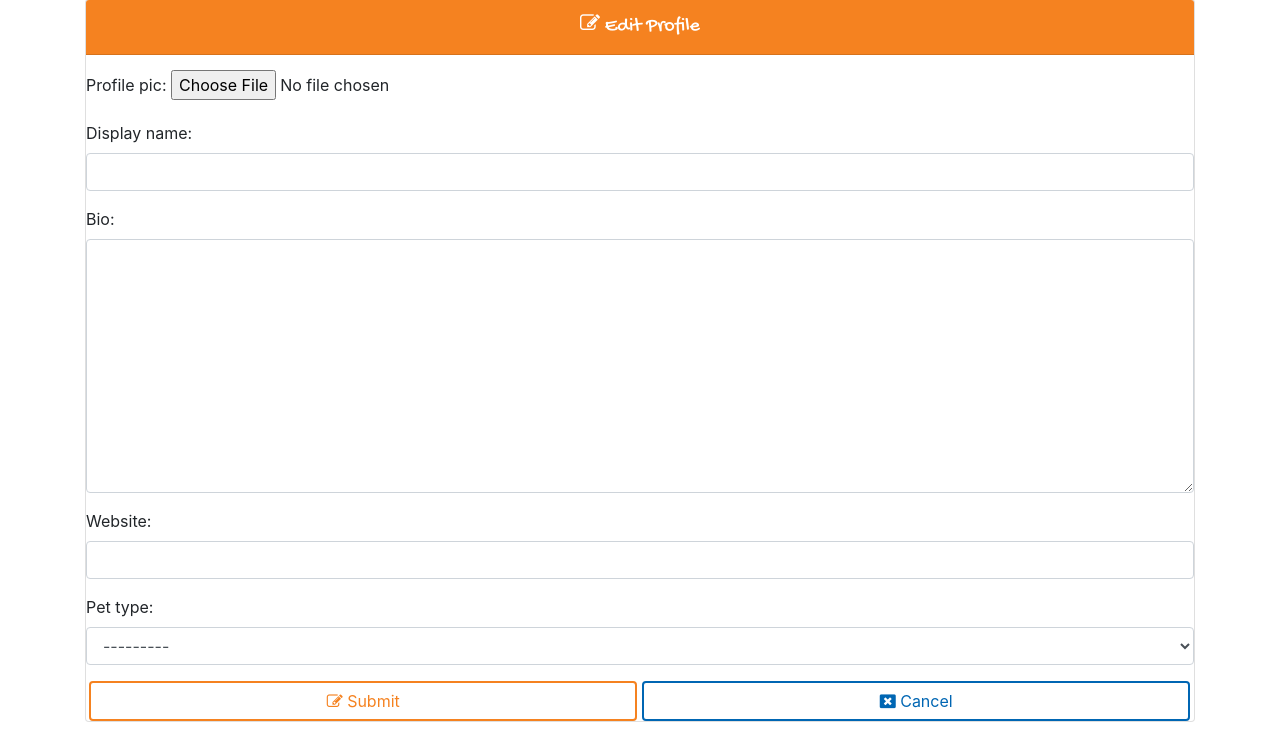
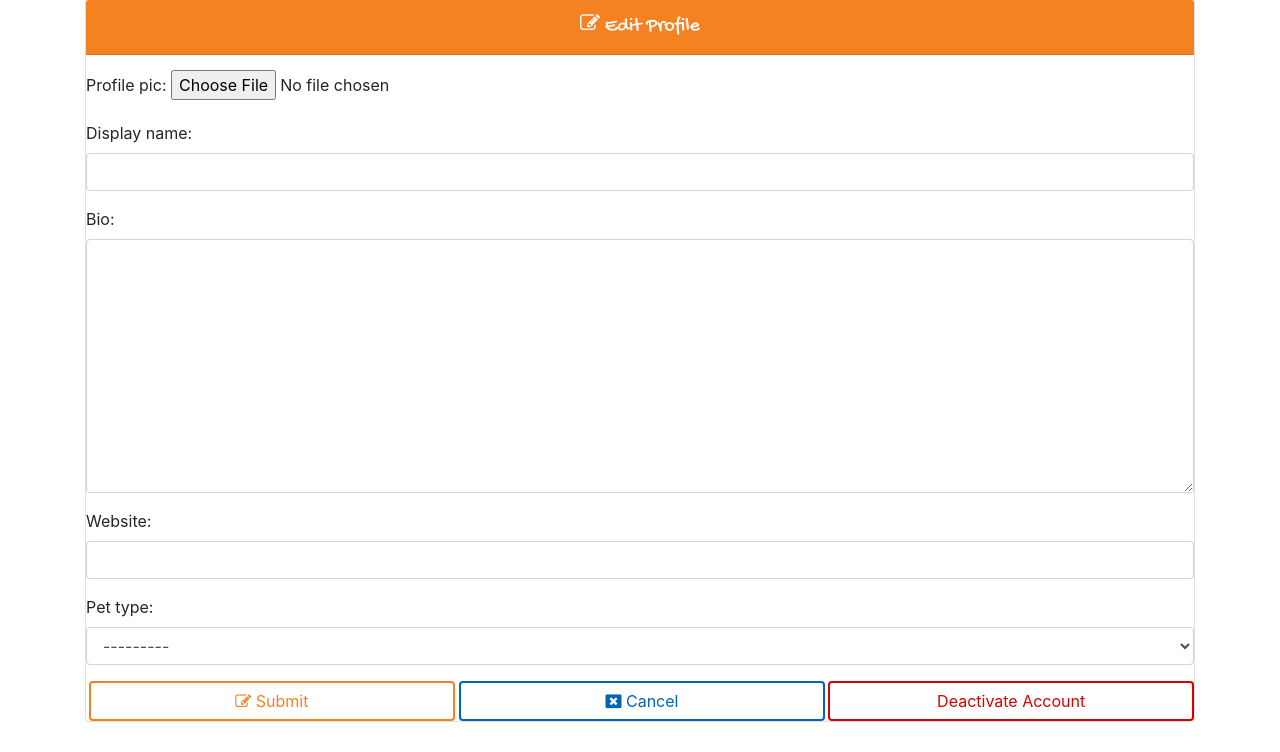
Before and after one commit to Eli-J-Camara/PetGram, a Django app: page /edit/1/ in a window 1280 px wide. Shown: the part 134-886 px from the top of the page. Before the commit the page ends 856 px from the top, so only its background shows below. Run offline with Django 3.2, Linux system fonts and the light colour scheme; the visitor is signed in with stand-in values (Sample User, id 1); data comes from the database, SQL or seed files in the repository; data that the repository does not hold is empty; some libraries are stand-ins or nearby versions.

Commit message:
added a delete button and modal

```diff
--- a/config/urls.py
+++ b/config/urls.py
@@ -46,6 +46,7 @@ urlpatterns = [
     path('feed/', post.users_feed, name='user_feed'),
     path('hashtag/<slug:slug_id>/', post.hashtag_view, name='hashtag_view'),
     path('edit_post/<int:post_id>/', post.editPost_view, name='editpost'),
+    path('deactivate/<int:user_id>/', profile.delete_user, name="delete_user"),
 ]
 
 if settings.DEBUG:
--- a/static/css/style.css
+++ b/static/css/style.css
@@ -168,14 +168,14 @@ li.list-group-item > a:hover {
     border-radius: 50%;
  }
 
-.btn-comment {
+.btn.btn-comment {
     border: 2px solid #f58220;
     color: #f58220;
     background-color: #fff;
     cursor: pointer;
 }
 
-.btn-comment:hover {
+.btn.btn-comment:hover {
     background-color: #f58220;
     color: #fff;
 }
@@ -187,7 +187,7 @@ li.list-group-item > a:hover {
     color: #f58220;
     background-color: #fff;
     cursor: pointer;
-    width: 49.5%;
+    width: 33%;
     margin-left: 3px;
 }
 
@@ -201,7 +201,7 @@ li.list-group-item > a:hover {
     color: #0066b3;
     background-color: #fff;
     cursor: pointer;
-    width: 49.5%;
+    width: 33%;
 }
 
 .btn.edit-profile:hover {
@@ -209,10 +209,28 @@ li.list-group-item > a:hover {
     color: #fff;
 }
 
+.btn.deactivate {
+    border: 2px solid #d10303;
+    color: #d10303;
+    background-color: #fff;
+    cursor: pointer;
+    width: 33%;
+    float: right;
+}
+
+.btn.deactivate:hover {
+    background-color: #d10303;
+    color: #fff;
+}
+
 img.card-img-top {
     max-height: 500px;
     object-fit: cover;
 
+}
+
+.profile-card {
+    margin-bottom: 30px;
 }
 
 /* Notification page */
@@ -252,6 +270,8 @@ ul.notify-link > a:hover {
     font-family: 'Roboto', sans-serif;;
 }
 
+/* Search page */
+
 .card-header.search-head {
     font-family: 'Gochi Hand', cursive;
     font-size: 20px;
--- a/templates/edit_profile.html
+++ b/templates/edit_profile.html
@@ -16,6 +16,9 @@
     <link rel="stylesheet" href="{% static 'css/style.css' %}" />
     <link rel="preconnect" href="https://fonts.gstatic.com">
     <link href="https://fonts.googleapis.com/css2?family=Gochi+Hand&family=Roboto&family=Rock+Salt&display=swap" rel="stylesheet">
+    <script src="https://ajax.googleapis.com/ajax/libs/jquery/3.5.1/jquery.min.js"></script>
+    <script src="https://cdnjs.cloudflare.com/ajax/libs/popper.js/1.16.0/umd/popper.min.js"></script>
+    <script src="https://maxcdn.bootstrapcdn.com/bootstrap/4.5.2/js/bootstrap.min.js"></script>
     <script src="https://code.iconify.design/1/1.0.7/iconify.min.js"></script>
     <title>Document</title>
 </head>
@@ -32,10 +35,31 @@
         {{ form.as_p }}
         <button class="btn profile-edit btn-md" type="submit"><i class="fa fa-pencil-square-o" aria-hidden="true"></i> Submit</button>
         <a href="/profile/{{user.id}}/"><button class="btn edit-profile btn-md"> <i class="fa fa-window-close" aria-hidden="true"></i> Cancel</button></a>
-
+        {% comment %} <a href="/deactivate/{{user.id}}/">Deactivate</a> {% endcomment %}
+        <span><button type="button" class="btn deactivate btn-md" data-toggle="modal" data-target="#myModal">
+          Deactivate Account
+        </button></span>
+        <!-- The Modal -->
+        <div class="modal fade" id="myModal">
+          <div class="modal-dialog">
+            <div class="modal-content">
+              <!-- Modal Header -->
+              <div class="modal-header">
+                <h4 class="modal-title text-center">Are you Sure you want to delete your account?</h4>
+                <button type="button" class="close" data-dismiss="modal">&times;</button>
+              </div>
+              <!-- Modal body -->
+              <div class="modal-body">
+                <a href="/deactivate/{{user.id}}/">Deactivate Account</a>
+                <button type="button" class="btn btn-danger" data-dismiss="modal">Cancel</button>
+              </div>
+            </div>
+          </div>
+        </div>
     </form>
     </div>
     <script src="https://vjs.zencdn.net/7.11.4/video.min.js"></script>
+
 </div>
 </body>
 </html>
--- a/user_profile/views.py
+++ b/user_profile/views.py
@@ -66,3 +66,9 @@ def search_bar(request):
         return render(request, 'search_bar.html', {'search': search, 'users': users})
     else:
          return render(request, 'search_bar.html', {'total_notify': total_notify})
+
+@login_required
+def delete_user(request, user_id):
+    current_user = CustomUser.objects.get(id=user_id)
+    current_user.delete()
+    return HttpResponseRedirect(reverse('login'))
```
